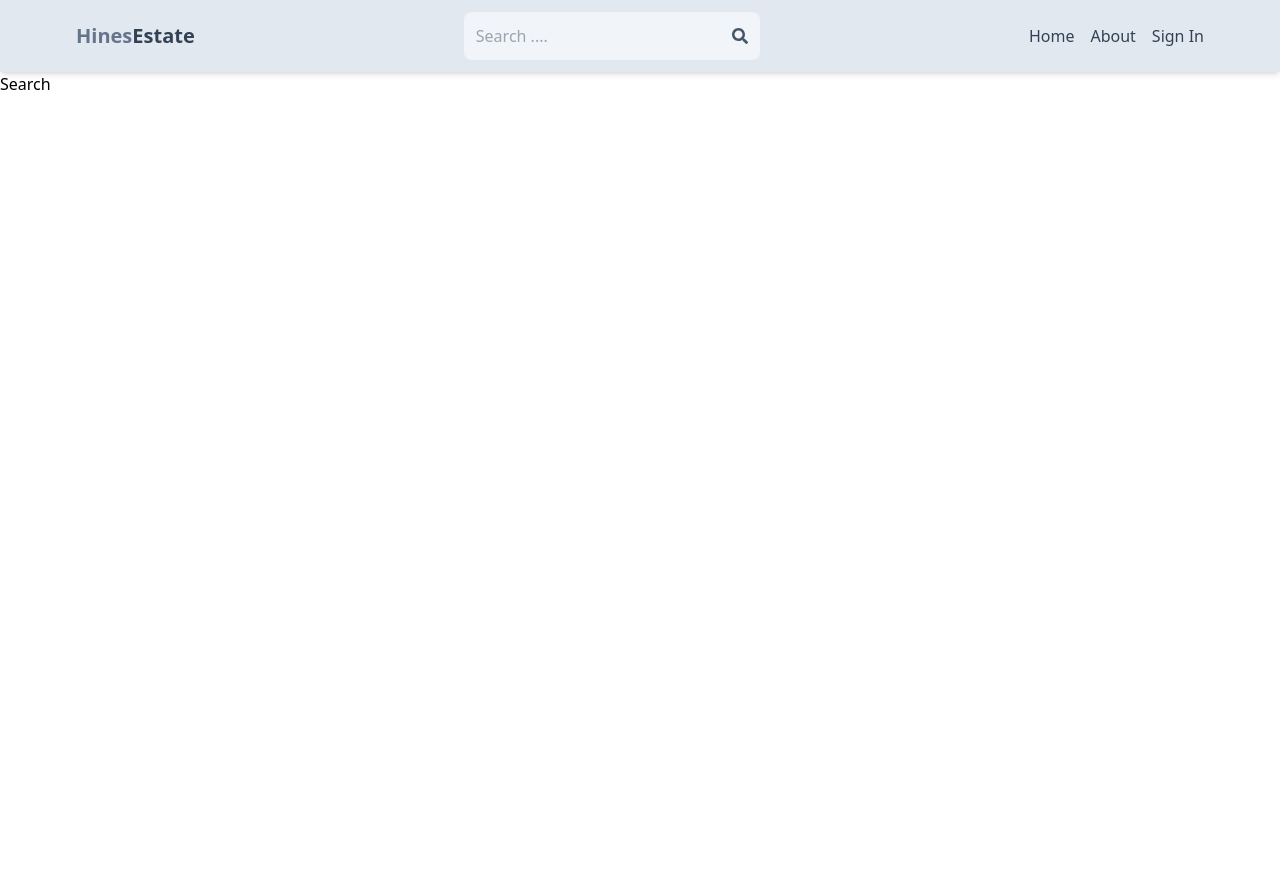
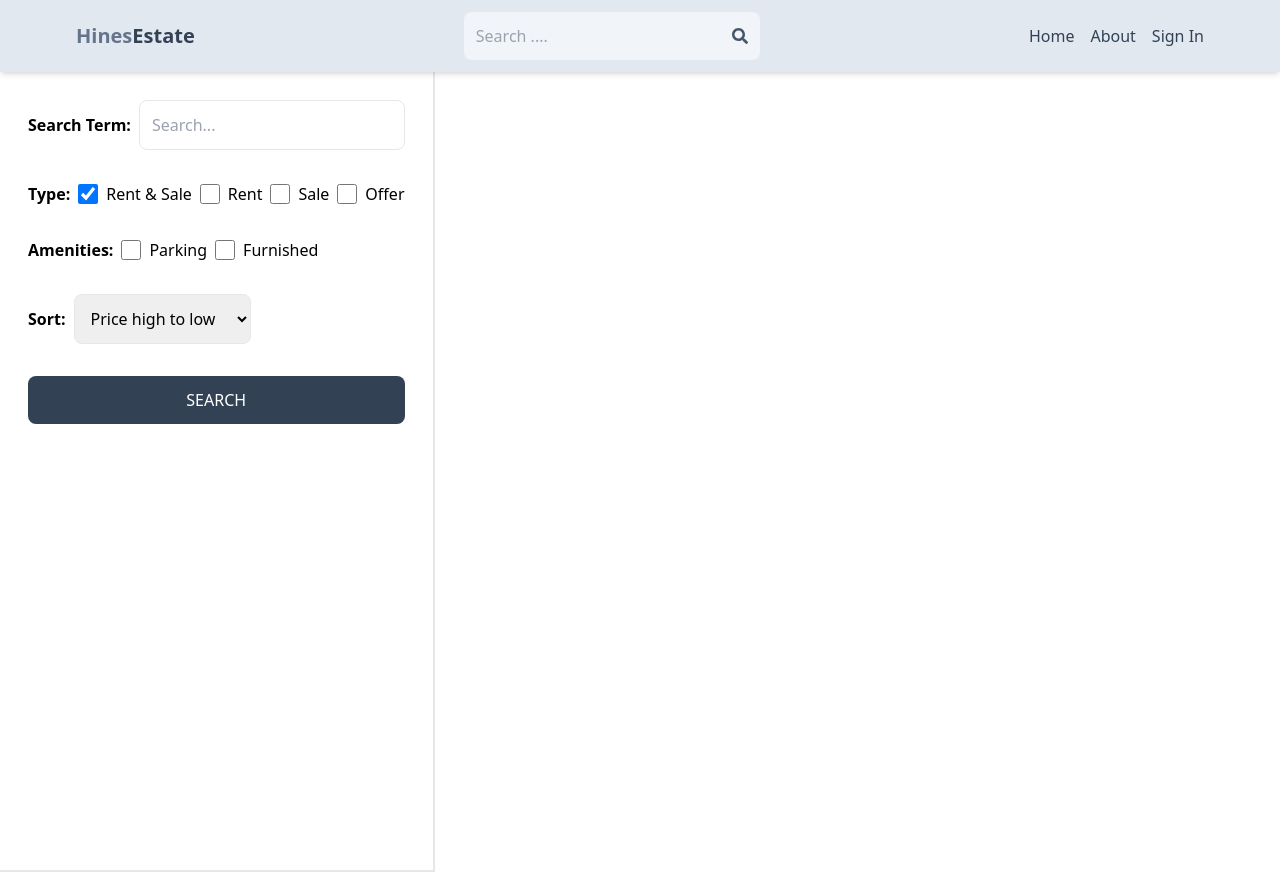
Before and after one commit to truonghuynhquy/mern-estate, a React (Vite) app in the folder client/: page /search in a window 1280 px wide. Before the commit the page ends 800 px from the top, so only its background shows below. Built offline with nearby package versions, Linux system fonts and the light colour scheme; no server answers.

Commit message:
Add: UI Search

```diff
--- a/client/src/components/Header.jsx
+++ b/client/src/components/Header.jsx
@@ -49,7 +49,6 @@
   useEffect(() => {
     const urlParams = new URLSearchParams(location.search);
     const searchTermFromUrl = urlParams.get("searchTerm");
-    console.log(searchTermFromUrl);
     if (searchTermFromUrl) {
       setSearchTerm(searchTermFromUrl);
     }
--- a/client/src/pages/Search.jsx
+++ b/client/src/pages/Search.jsx
@@ -1,3 +1,224 @@
+import { useEffect, useState } from "react";
+import { useDispatch, useSelector } from "react-redux";
+import { setLoading } from "../redux/errorAlert/errorSlice";
+import { useNavigate } from "react-router-dom";
+
 export default function Search() {
-  return <div>Search</div>;
+  const { loading } = useSelector((state) => state.error);
+  const [listings, setListings] = useState([]);
+  const [showMore, setShowMore] = useState(false);
+  const [sidebardata, setSidebardata] = useState({
+    offer: false,
+    furnished: false,
+    parking: false,
+    type: "all",
+    searchTerm: "",
+    sort: "created_at",
+    order: "desc",
+  });
+  const dispatch = useDispatch();
+  const navigate = useNavigate();
+
+  useEffect(() => {
+    const urlParams = new URLSearchParams(location.search);
+    const searchTermFromUrl = urlParams.get("searchTerm");
+    const typeFromUrl = urlParams.get("type");
+    const parkingFromUrl = urlParams.get("parking");
+    const furnishedFromUrl = urlParams.get("furnished");
+    const offerFromUrl = urlParams.get("offer");
+    const sortFromUrl = urlParams.get("sort");
+    const orderFromUrl = urlParams.get("order");
+
+    if (
+      searchTermFromUrl ||
+      typeFromUrl ||
+      parkingFromUrl ||
+      furnishedFromUrl ||
+      offerFromUrl ||
+      sortFromUrl ||
+      orderFromUrl
+    ) {
+      setSidebardata({
+        searchTerm: searchTermFromUrl || "",
+        type: typeFromUrl || "all",
+        parking: parkingFromUrl === "true" ? true : false,
+        furnished: furnishedFromUrl === "true" ? true : false,
+        offer: offerFromUrl === "true" ? true : false,
+        sort: sortFromUrl || "created_at",
+        order: orderFromUrl || "desc",
+      });
+    }
+
+    const fetchListings = async () => {
+      dispatch(setLoading(true));
+      setShowMore(false);
+
+      const searchQuery = urlParams.toString();
+      const res = await fetch(`/api/listing/gets?${searchQuery}`);
+      const data = await res.json();
+      if (data.length > 8) {
+        setShowMore(true);
+      } else {
+        setShowMore(false);
+      }
+      setListings(data);
+      setLoading(false);
+    };
+
+    fetchListings();
+
+    // eslint-disable-next-line react-hooks/exhaustive-deps
+  }, [location.search]);
+
+  const handleChange = (e) => {
+    if (
+      e.target.id === "all" ||
+      e.target.id === "rent" ||
+      e.target.id === "sale"
+    ) {
+      setSidebardata({ ...sidebardata, type: e.target.id });
+    }
+    if (e.target.id === "searchTerm") {
+      setSidebardata({ ...sidebardata, searchTerm: e.target.value });
+    }
+
+    if (
+      e.target.id === "parking" ||
+      e.target.id === "furnished" ||
+      e.target.id === "offer"
+    ) {
+      setSidebardata({
+        ...sidebardata,
+        [e.target.id]:
+          e.target.checked || e.target.checked === "true" ? true : false,
+      });
+    }
+
+    if (e.target.id === "sort_order") {
+      const sort = e.target.value.split("_")[0] || "created_at";
+      const order = e.target.value.split("_")[1] || "desc";
+
+      setSidebardata({ ...sidebardata, sort, order });
+    }
+  };
+
+  const handleSubmit = (e) => {
+    e.preventDefault();
+    const urlParams = new URLSearchParams();
+    urlParams.set("searchTerm", sidebardata.searchTerm);
+    urlParams.set("type", sidebardata.type);
+    urlParams.set("parking", sidebardata.parking);
+    urlParams.set("furnished", sidebardata.furnished);
+    urlParams.set("offer", sidebardata.offer);
+    urlParams.set("sort", sidebardata.sort);
+    urlParams.set("order", sidebardata.order);
+    const searchQuery = urlParams.toString();
+    console.log(searchQuery);
+    navigate(`/search?${searchQuery}`);
+  };
+
+  return (
+    <div className="flex flex-col md:flex-row">
+      <div className="p-7  border-b-2 md:border-r-2 md:min-h-screen">
+        <form onSubmit={handleSubmit} className="flex flex-col gap-8">
+          <div className="flex items-center gap-2">
+            <label className="whitespace-nowrap font-semibold">
+              Search Term:
+            </label>
+            <input
+              type="text"
+              id="searchTerm"
+              placeholder="Search..."
+              className="border rounded-lg p-3 w-full"
+              value={sidebardata.searchTerm}
+              onChange={handleChange}
+            />
+          </div>
+          <div className="flex gap-2 flex-wrap items-center">
+            <label className="font-semibold">Type:</label>
+            <div className="flex gap-2">
+              <input
+                type="checkbox"
+                id="all"
+                className="w-5"
+                onChange={handleChange}
+                checked={sidebardata.type === "all"}
+              />
+              <span>Rent & Sale</span>
+            </div>
+            <div className="flex gap-2">
+              <input
+                type="checkbox"
+                id="rent"
+                className="w-5"
+                onChange={handleChange}
+                checked={sidebardata.type === "rent"}
+              />
+              <span>Rent</span>
+            </div>
+            <div className="flex gap-2">
+              <input
+                type="checkbox"
+                id="sale"
+                className="w-5"
+                onChange={handleChange}
+                checked={sidebardata.type === "sale"}
+              />
+              <span>Sale</span>
+            </div>
+            <div className="flex gap-2">
+              <input
+                type="checkbox"
+                id="offer"
+                className="w-5"
+                onChange={handleChange}
+                checked={sidebardata.offer}
+              />
+              <span>Offer</span>
+            </div>
+          </div>
+          <div className="flex gap-2 flex-wrap items-center">
+            <label className="font-semibold">Amenities:</label>
+            <div className="flex gap-2">
+              <input
+                type="checkbox"
+                id="parking"
+                className="w-5"
+                onChange={handleChange}
+                checked={sidebardata.parking}
+              />
+              <span>Parking</span>
+            </div>
+            <div className="flex gap-2">
+              <input
+                type="checkbox"
+                id="furnished"
+                className="w-5"
+                onChange={handleChange}
+                checked={sidebardata.furnished}
+              />
+              <span>Furnished</span>
+            </div>
+          </div>
+          <div className="flex items-center gap-2">
+            <label className="font-semibold">Sort:</label>
+            <select
+              onChange={handleChange}
+              defaultValue={"created_at_desc"}
+              id="sort_order"
+              className="border rounded-lg p-3"
+            >
+              <option value="regularPrice_desc">Price high to low</option>
+              <option value="regularPrice_asc">Price low to hight</option>
+              <option value="createdAt_desc">Latest</option>
+              <option value="createdAt_asc">Oldest</option>
+            </select>
+          </div>
+          <button className="bg-slate-700 text-white p-3 rounded-lg uppercase hover:opacity-95">
+            Search
+          </button>
+        </form>
+      </div>
+    </div>
+  );
 }
```
